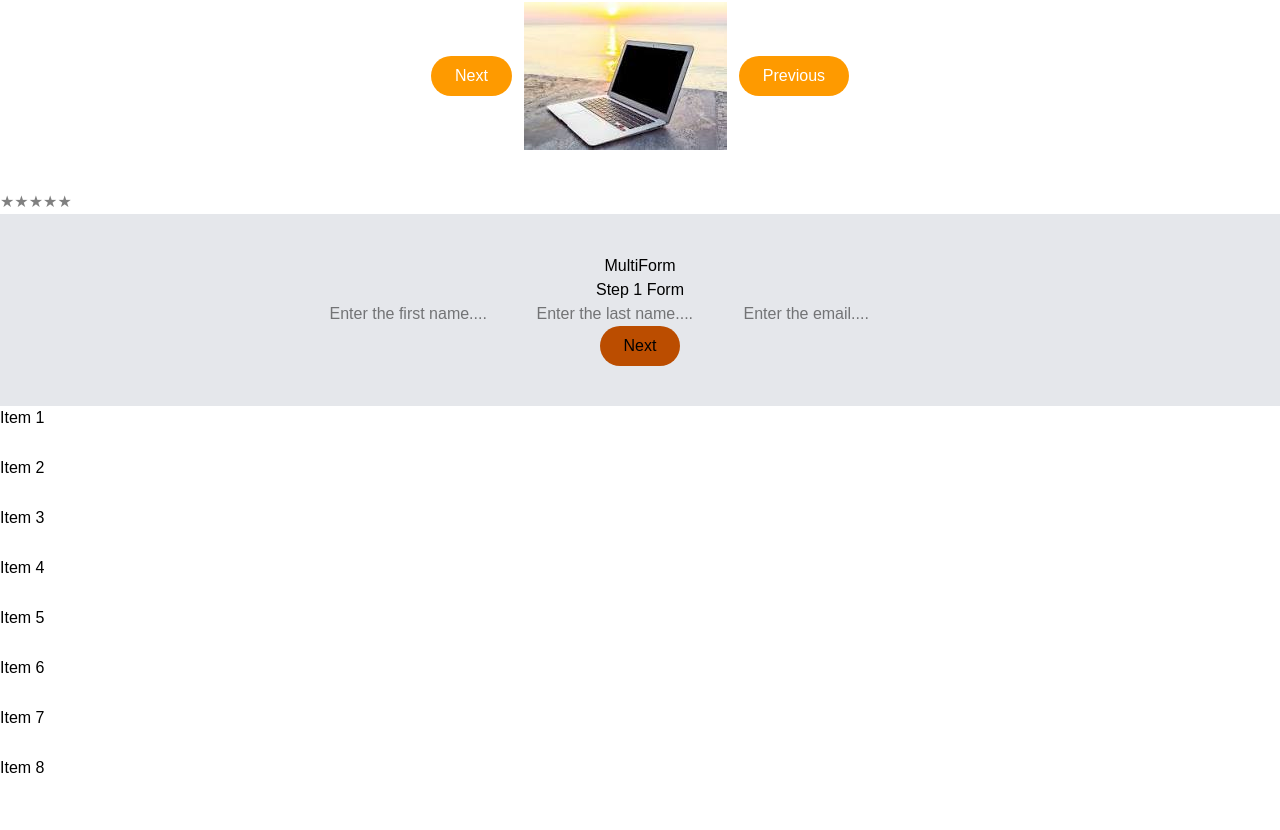
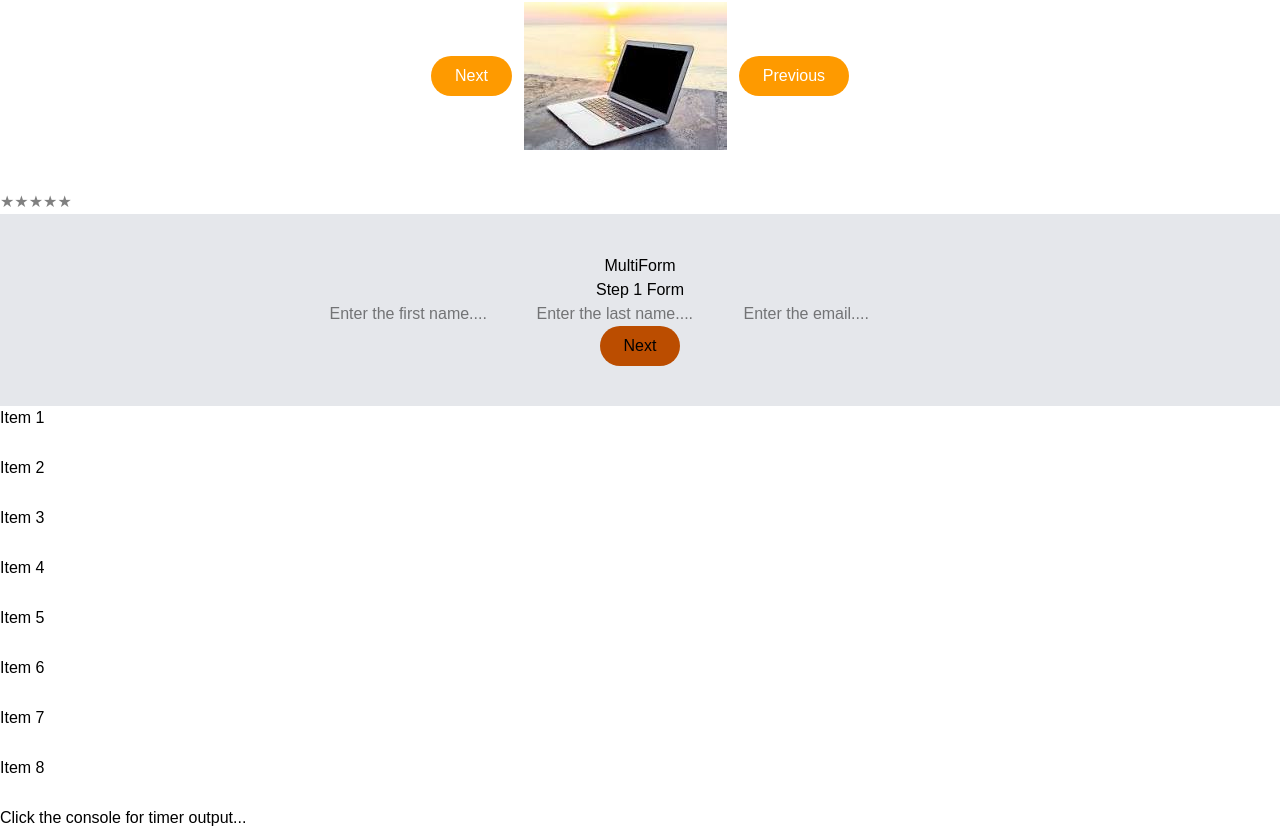
Before and after one commit to Ram-Gulave/React-Redux-Small-Projects, a React app: page / in a window 1280 px wide. Shown: the part 1799-2629 px from the top of the page. Before the commit the page ends 2605 px from the top, so only its background shows below. Built offline with nearby package versions, Linux system fonts and the light colour scheme; no server answers; the HTML template or start-up script is replaced by a standard one.

Commit message:
useRef revise

```diff
--- a/src/App.jsx
+++ b/src/App.jsx
@@ -21,6 +21,7 @@ import Carousel from "./components/Carousel";
 import StarRatings from "./components/StarRatings";
 import MultiForm from "./components/MultiForm";
 import VirtualizedList from "./components/VirtualizedList";
+import ClickFields from "./components/ClickFields";
 
 function App() {
 	const dispatch = useDispatch();
@@ -55,6 +56,7 @@ function App() {
 			<StarRatings />
 			<MultiForm />
 			<VirtualizedList />
+			<ClickFields />
 		</>
 	)
 }
--- /dev/null
+++ b/src/components/ClickFields.jsx
@@ -0,0 +1,20 @@
+import { useEffect, useRef } from "react"
+
+const ClickFields = () => {
+        const inputref = useRef(null)
+
+        useEffect(() => {
+          inputref.current = setInterval(() => {
+            console.log("Timer running");
+
+          }, 1000)
+
+          return () => {
+            clearInterval(inputref.current)
+          }
+        }, [])
+
+    return <p>Click the console for timer output...</p>
+}
+
+export default ClickFields
```
